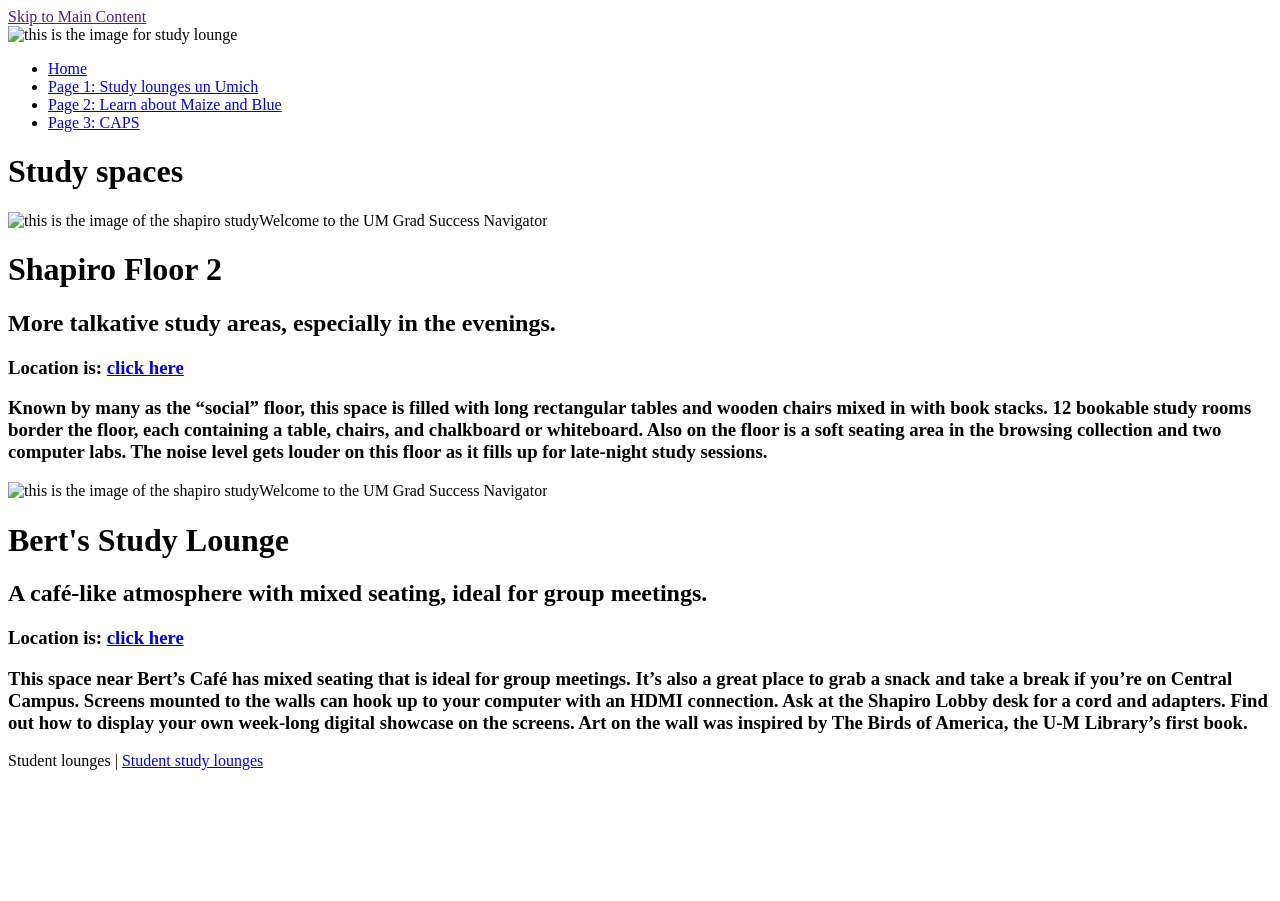
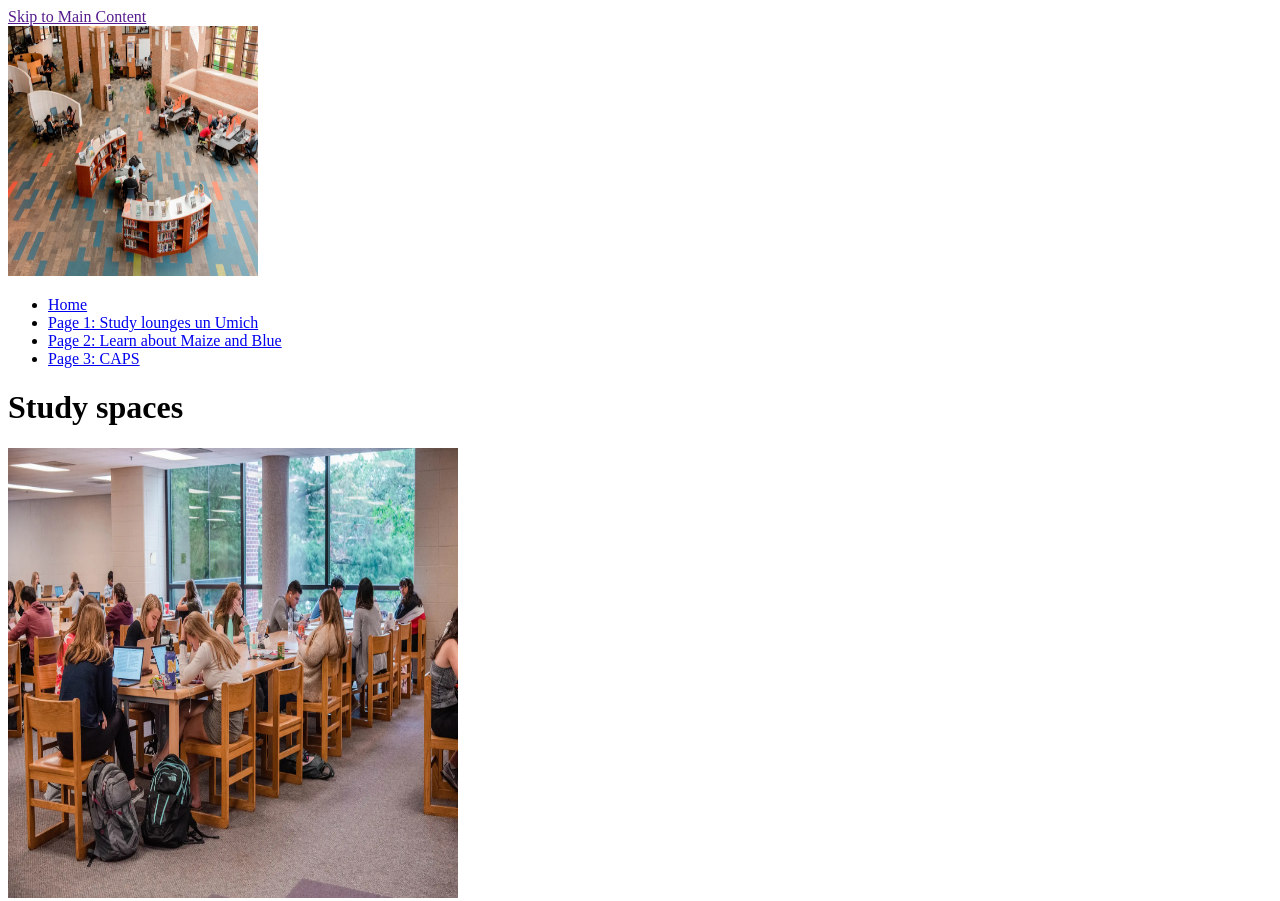
Before and after one commit to vardini610/client_project_html_f24, a plain HTML site: page page_1.html in a window 1280 px wide. Shown: the top 901 px of the page. Before the commit the page ends 800 px from the top, so only its background shows below. Drawn offline with Linux system fonts and the light colour scheme; the site is published under a folder, as on GitHub Pages, so addresses that start at the root find nothing.

Commit message:
page_1.html

```diff
--- a/page_1.html
+++ b/page_1.html
@@ -9,7 +9,7 @@
     <a href = "">Skip to Main Content</a>
     <header>
         <nav>
-            <img src="/images/pg1.webp" width="250" height="250" alt= "this is the image for study lounge">
+            <img src="images/pg1.webp" width="250" height="250" alt= "this is the image for study lounge">
             <ul>
                 <li><a href = "index.html">Home</a></li>
                 <li><a href = "page_1.html">Page 1: Study lounges un Umich</a></li>
@@ -21,7 +21,7 @@
 
     </header>
     <main>
-        <img src="/images/Shapiro-Study2ndFloor1-Sept2019.webp" width="450" height="450" alt="this is the image of the shapiro studyWelcome to the UM Grad Success Navigator">
+        <img src="images/Shapiro-Study2ndFloor1-Sept2019.webp" width="450" height="450" alt="this is the image of the shapiro studyWelcome to the UM Grad Success Navigator">
         <div>
             <h1>Shapiro Floor 2</h1>
             <h2>More talkative study areas, especially in the evenings.</h2>
@@ -29,7 +29,7 @@
             <p>Known by many as the “social” floor, this space is filled with long rectangular tables and wooden chairs mixed in with book stacks. 12 bookable study rooms border the floor, each containing a table, chairs, and chalkboard or whiteboard. Also on the floor is a soft seating area in the browsing collection and two computer labs.                 The noise level gets louder on this floor as it fills up for late-night study sessions.  </p>
 
         </div>
-        <img src="/images/berts lounge.webp" width="450" height="450" alt="this is the image of the shapiro studyWelcome to the UM Grad Success Navigator">
+        <img src="images/berts lounge.webp" width="450" height="450" alt="this is the image of the shapiro studyWelcome to the UM Grad Success Navigator">
         <div>
             <h1>Bert's Study Lounge</h1>
             <h2>A café-like atmosphere with mixed seating, ideal for group meetings.</h2>
```
